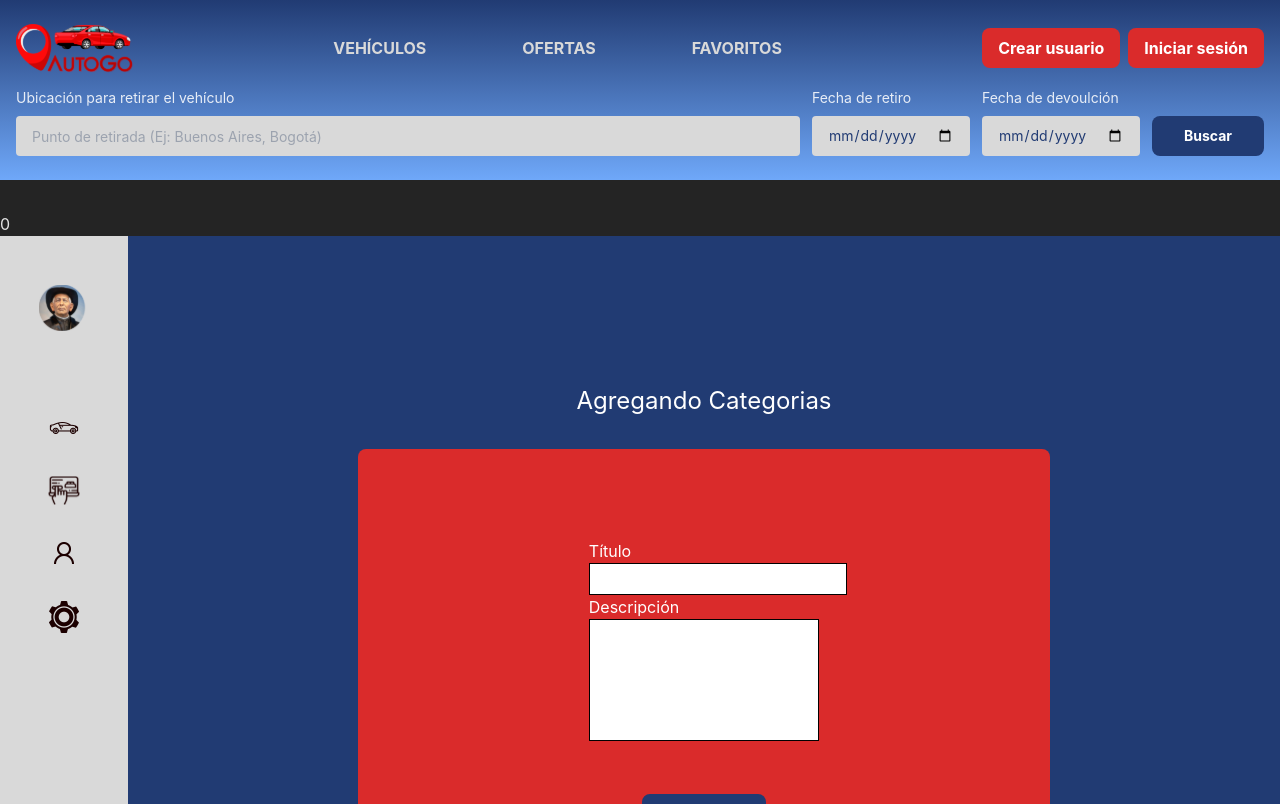
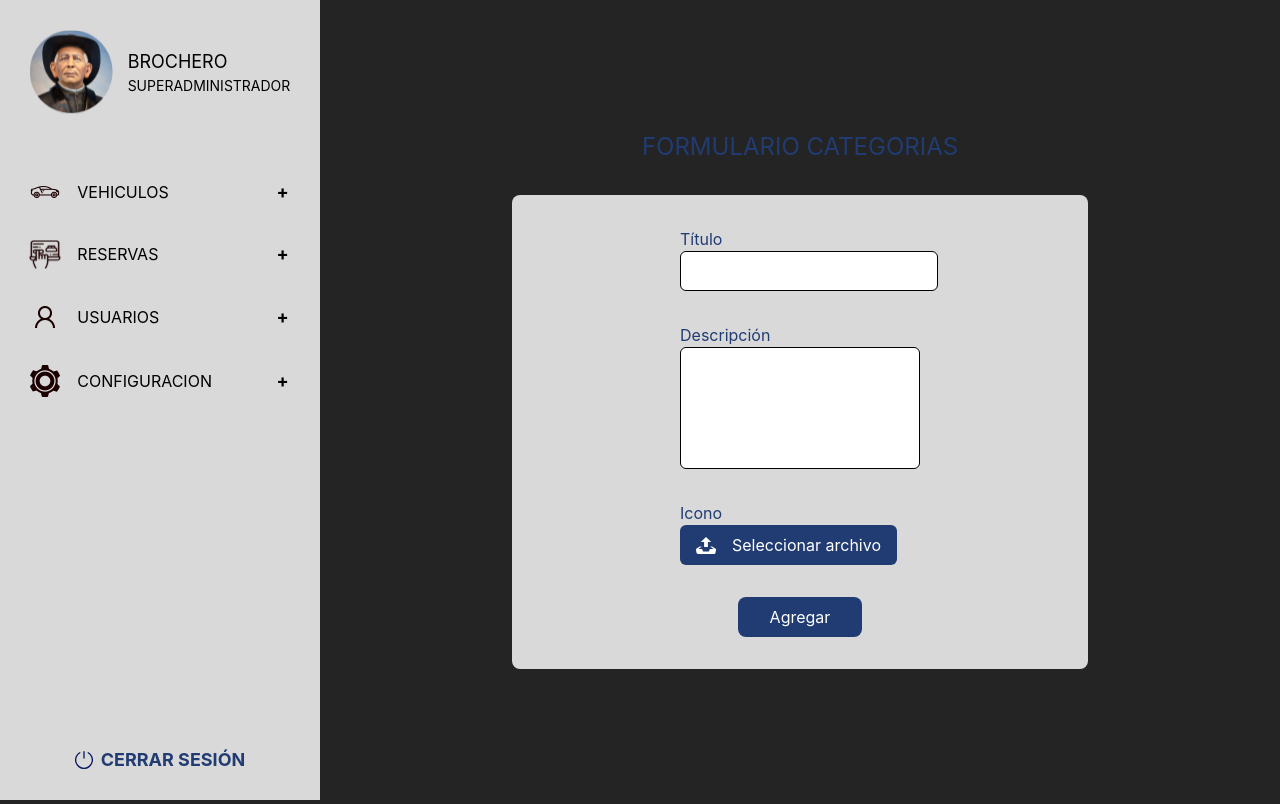
Before and after one commit to pablo-ambrogio/proyecto-final-CDT, a React (Vite) app: page /admin/categories in a window 1280 px wide. Shown: the top 804 px of the page. Built offline with nearby package versions, Linux system fonts and the light colour scheme; data requests are answered from the project's data file; a web font is replaced by a local one.

Commit message:
arreglos en admin

```diff
--- a/src/App.jsx
+++ b/src/App.jsx
@@ -1,38 +1,39 @@
-import { Outlet } from 'react-router-dom'
+import { Outlet, useLocation } from 'react-router-dom'
 import Footer from './components/common/footer/Footer'
-import { useLocation } from 'react-router-dom'
-import { useEffect, useState } from 'react'
+import { useContext } from 'react'
 import Filter from './components/common/filter/Filter'
 import Header from './components/common/header/Header'
+import { AuthAdminContext } from './context/AuthAdminContext'
 
 function App() {
-  const { pathname } = useLocation()
-  const [isPathnameAdmin, setIsPathnameAdmin] = useState(false)
+  const { admin } = useContext(AuthAdminContext)
 
-  const getPathname = path => {
-    path.includes('admin')
-      ? setIsPathnameAdmin(true)
-      : setIsPathnameAdmin(false)
-  }
-  useEffect(() => {
-    getPathname(pathname)
-  }, [pathname])
+  const location = useLocation()
+
+
 
   return (
     <>
       <div
         className="grid min-h-screen grid-rows-[180px,1fr,100px]"
       >
-        <Header />
-        <section className="mx-auto max-w-7xl w-full py-8">
-          {
-            !pathname.includes("/favorite") & !isPathnameAdmin &&
-            <Filter />
-          }
+
+        {!admin && <Header />}
+
+
+        <section className=
+          {`${!admin && "max-w-7xl py-8"} w-full mx-auto `}
+        >
+
+          {!admin && location.pathname != "/favorite" && <Filter />}
+
           <Outlet />
         </section>
-        <Footer />
-      </div>
+
+        {
+          !admin && <Footer />
+        }
+      </div >
 
     </>
   )
--- a/src/components/common/admin/formCategories/FormCategories.jsx
+++ b/src/components/common/admin/formCategories/FormCategories.jsx
@@ -4,6 +4,8 @@ import axios from 'axios'
 import { message } from '../../../utils/validateForm'
 import NotFound from '../../../../assets/iconCategories/icon-notfound.svg'
 import { convertToLowerCase } from '../../../utils/utils'
+import IconFile from '../../../../assets/icon-file.svg'
+import { useState } from 'react'
 
 
 
@@ -11,6 +13,8 @@ const FormCategories = () => {
     const navigate = useNavigate()
 
     const { register, handleSubmit, formState: { errors }, reset } = useForm()
+
+    const [nameFile, setNameFile] = useState("")
 
     const onSubmit = handleSubmit((data) => {
         const dataRefac = {
@@ -36,13 +40,13 @@ const FormCategories = () => {
                     onSubmit={onSubmit}
                 >
                     <section
-                        className='grid grid-rows-3 place-items-center bg-primary rounded-lg text-white'>
+                        className='grid grid-rows[1fr,1fr,1fr,100px] gap-y-8 place-items-center bg-grey rounded-lg text-secondary py-8'>
 
-                        <div className='row-span-1 w-4/12 self-end'>
+                        <div className='row-span-1 w-5/12 self-end'>
                             <label htmlFor="category" className='grid'>
                                 Título
                                 <input type="text" name="category" id="category"
-                                    className="outline-none bg-white border border-1 pl-2 h-8 text-[#010101]"
+                                    className="outline-none bg-white border pl-2 h-10 text-[#010101] rounded-md"
                                     {...register("name", {
                                         required: message.req
                                     })}
@@ -51,11 +55,11 @@ const FormCategories = () => {
                             <span className="text-sm">{errors.name?.message}</span>
 
                         </div>
-                        <div className='row-span-1 w-4/12'>
+                        <div className='row-span-1 w-5/12'>
                             <label htmlFor="description" className='grid'>
                                 Descripción
                                 <textarea name="description" id="description" cols="30" rows="5"
-                                    className="outline-none bg-white border border-1 pl-2 resize-none text-[#010101]"
+                                    className="outline-none bg-white border border-1 pl-2 resize-none text-[#010101] rounded-md"
                                     {...register("description", {
                                         required: message.req
                                     })}
@@ -64,16 +68,27 @@ const FormCategories = () => {
                             </label>
                             <span className="text-sm">{errors.name?.message}</span>
                         </div>
-                        {/* <div className='row-span-1 w-4/12'>
-                            <label htmlFor="description" className='grid'>
-                                Icono
-                                <input type="file" />
-                            </label>
+                        <div className='row-span-1 w-5/12 self-start'>
+                            <span>Icono</span>
+                            <div className='bg-secondary text-white h-10 w-fit px-4 rounded-md'>
+                                <input type="file" id='icon' className='hidden'
+                                    onChange={e => {
+                                        if (e.target.value) {
+                                            setNameFile(e.target.value)
+                                        }
+                                    }} />
+                                <label htmlFor="icon" className='flex gap-x-4 h-full items-center cursor-pointer' >
+                                    <img src={IconFile} alt="" />
+                                    <span>{
+                                        nameFile || 'Seleccionar archivo'
+                                    }</span>
+                                </label>
+                            </div>
                             <span className="text-sm">{errors.name?.message}</span>
-                        </div> */}
+                        </div>
 
-                        <div className='row-span-1'>
-                            <button className='bg-secondary px-8 py-2 rounded-lg'>
+                        <div className='row-span-1 self-start'>
+                            <button className='bg-secondary text-white px-8 py-2 rounded-lg'>
                                 Agregar
                             </button>
                         </div>
--- a/src/components/common/admin/navbarAdmin/NavbarAdmin.jsx
+++ b/src/components/common/admin/navbarAdmin/NavbarAdmin.jsx
@@ -7,6 +7,11 @@ import IconConfig from '../../../../assets/dashboard/dashboard-icon-config.svg'
 import PhotoProfile from "../photoProfile/PhotoProfile";
 import BtnSignOff from "../btnSignOff/BtnSignOff";
 import { NavBarContext } from "../../../../context/NavbarContext";
+
+
+const style = {
+    div: "grid grid-cols-[4rem,1fr,3rem] place-items-center cursor-pointer"
+}
 
 
 const NavbarAdmin = () => {
@@ -68,11 +73,11 @@ const NavbarAdmin = () => {
                         />
                     </div>
                     <ul
-                        className="uppercase flex flex-col gap-y-8 row-span-1"
+                        className="uppercase flex flex-col gap-y-8 row-span-1 "
                     >
                         <li>
                             <div
-                                className={`grid grid-cols-[4rem,1fr,3rem] place-items-center`}
+                                className={style.div}
                                 onClick={handleVehicle}
                             >
                                 <img src={IconCar} alt="" className={`${viewNavbar ? "" : "col-span-3 justify-self-center"} w-8`} />
@@ -121,7 +126,7 @@ const NavbarAdmin = () => {
 
                         <li>
                             <div
-                                className="grid grid-cols-[4rem,1fr,3rem] place-items-center"
+                                className={style.div}
                                 onClick={handleCategory}
                             >
                                 <img src={IconReserve} alt="" className={`${viewNavbar ? "" : "col-span-3 justify-self-center"} w-8`} />
@@ -157,7 +162,7 @@ const NavbarAdmin = () => {
 
                         <li>
                             <div
-                                className="grid grid-cols-[4rem,1fr,3rem] place-items-center"
+                                className={style.div}
                                 onClick={handleUser}
                             >
                                 <img src={IconUser} alt="" className={`${viewNavbar ? "" : "col-span-3 justify-self-center"} w-8`} />
@@ -194,7 +199,7 @@ const NavbarAdmin = () => {
 
                         <li>
                             <div
-                                className="grid grid-cols-[4rem,1fr,3rem] place-items-center"
+                                className={style.div}
                                 onClick={handleConfiguration}
                             >
                                 <img src={IconConfig} alt="" className={`${viewNavbar ? "" : "col-span-3 justify-self-center"} w-8`} />
--- a/src/components/common/buttonFav/ButtonFav.jsx
+++ b/src/components/common/buttonFav/ButtonFav.jsx
@@ -31,6 +31,7 @@ const ButtonFav = ({ id, isFav }) => {
         >
             <img
                 src={`${!fav ? IconFav : IconFavRed}`}
+                className="bg-grey"
                 alt="icono de corazon, sirve para marcar como favorito" />
         </button>
     )
--- a/src/components/pages/admin/AdminCategories.jsx
+++ b/src/components/pages/admin/AdminCategories.jsx
@@ -3,8 +3,8 @@ import FormCategories from "../../common/admin/formCategories/FormCategories"
 const AdminCategories = () => {
     return (
         <div className="text-[#010101]  min-h-screen">
-            <div className="h-full flex flex-col justify-center gap-y-8 bg-secondary">
-                <h1 className="text-center text-2xl text-white">Agregando Categorias</h1>
+            <div className="h-full flex flex-col justify-center gap-y-8">
+                <h1 className="text-center text-2xl text-secondary uppercase">Formulario Categorias</h1>
                 <section
                     className='w-full bg flex justify-center items-center'
                 >
--- a/src/components/route/ProtectedRoute.jsx
+++ b/src/components/route/ProtectedRoute.jsx
@@ -1,8 +1,10 @@
+import { useContext } from 'react'
 import { Navigate, Outlet } from 'react-router-dom'
+import { AuthAdminContext } from '../../context/AuthAdminContext'
 
 const ProtectedRoute = () => {
 
-    let admin = true
+    const { admin } = useContext(AuthAdminContext)
 
     if (!admin) {
         return <Navigate to={'/'} />
--- /dev/null
+++ b/src/context/AuthAdminContext.jsx
@@ -0,0 +1,35 @@
+import { createContext, useEffect, useState } from "react";
+import { useLocation } from 'react-router-dom'
+
+export const AuthAdminContext = createContext()
+
+
+const AuthAdminContextProvider = ({ children }) => {
+
+    const location = useLocation()
+
+
+    const [admin, setAdmin] = useState(true)
+
+    console.log(location);
+
+    const data = {
+        setAdmin,
+        admin
+    }
+
+    useEffect(() => {
+        if (!location.pathname.includes("admin")) {
+            setAdmin(false)
+        }
+    }, [location])
+
+    return (
+        <AuthAdminContext.Provider
+            value={data}
+        >
+            {children}
+        </AuthAdminContext.Provider>
+    )
+}
+export default AuthAdminContextProvider
--- a/src/main.jsx
+++ b/src/main.jsx
@@ -20,6 +20,7 @@ import NavBarContextProvider from './context/NavbarContext.jsx'
 import AdminCategoriesList from './components/pages/admin/AdminCategoriesList.jsx'
 import Favorite from './components/pages/Favorite.jsx'
 import FilterContextProvider from './context/FilterContext.jsx'
+import AuthAdminContextProvider from './context/AuthAdminContext.jsx'
 
 ReactDOM.createRoot(document.getElementById('root')).render(
 
@@ -28,6 +29,7 @@ ReactDOM.createRoot(document.getElementById('root')).render(
 
       <NavBarContextProvider>
         <FilterContextProvider>
+          <AuthAdminContextProvider>
             <Routes>
               <Route path='/' element={<App />}>
 
@@ -61,6 +63,7 @@ ReactDOM.createRoot(document.getElementById('root')).render(
               </Route>
 
             </Routes>
+          </AuthAdminContextProvider>
         </FilterContextProvider>
       </NavBarContextProvider>
     </BrowserRouter>
```
Also changed, not shown: src/assets/icon-fav-red.svg, src/assets/icon-file.svg (added). Lines whose indentation alone changed are shown as unchanged.
